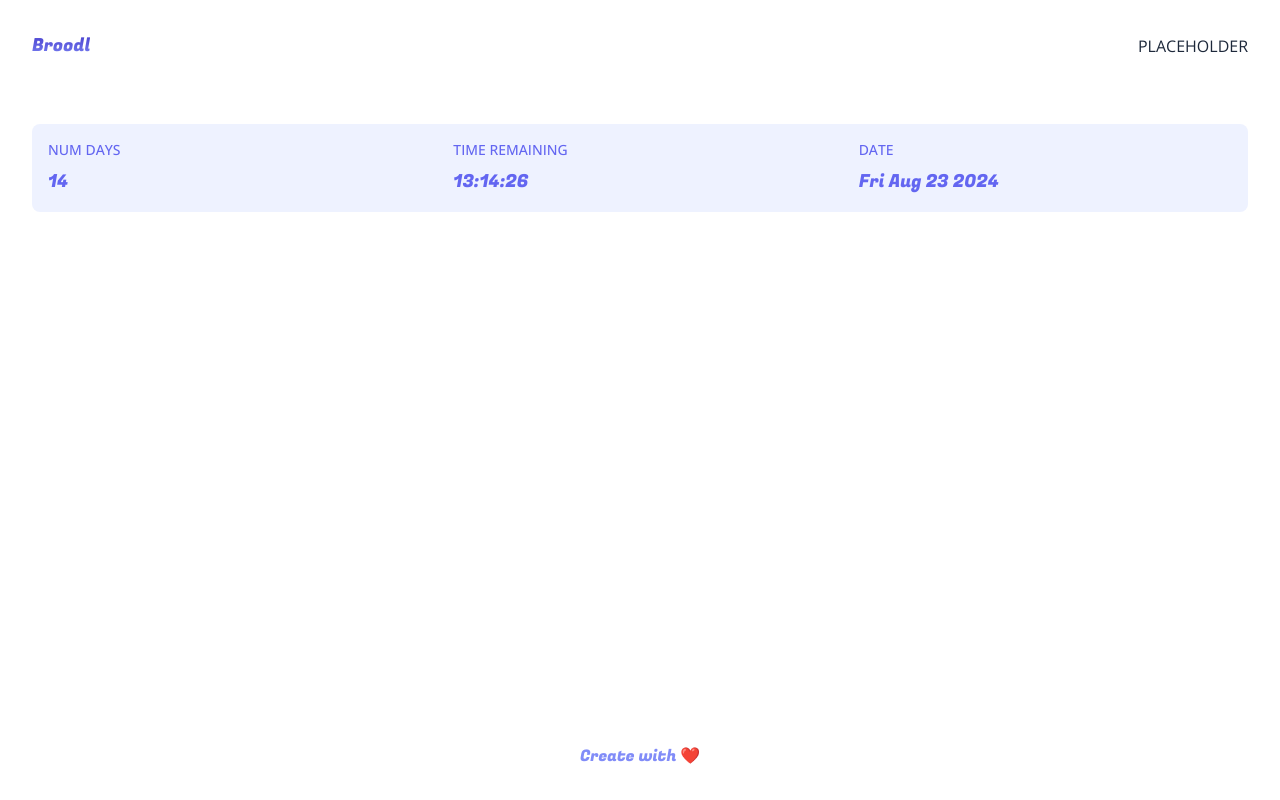
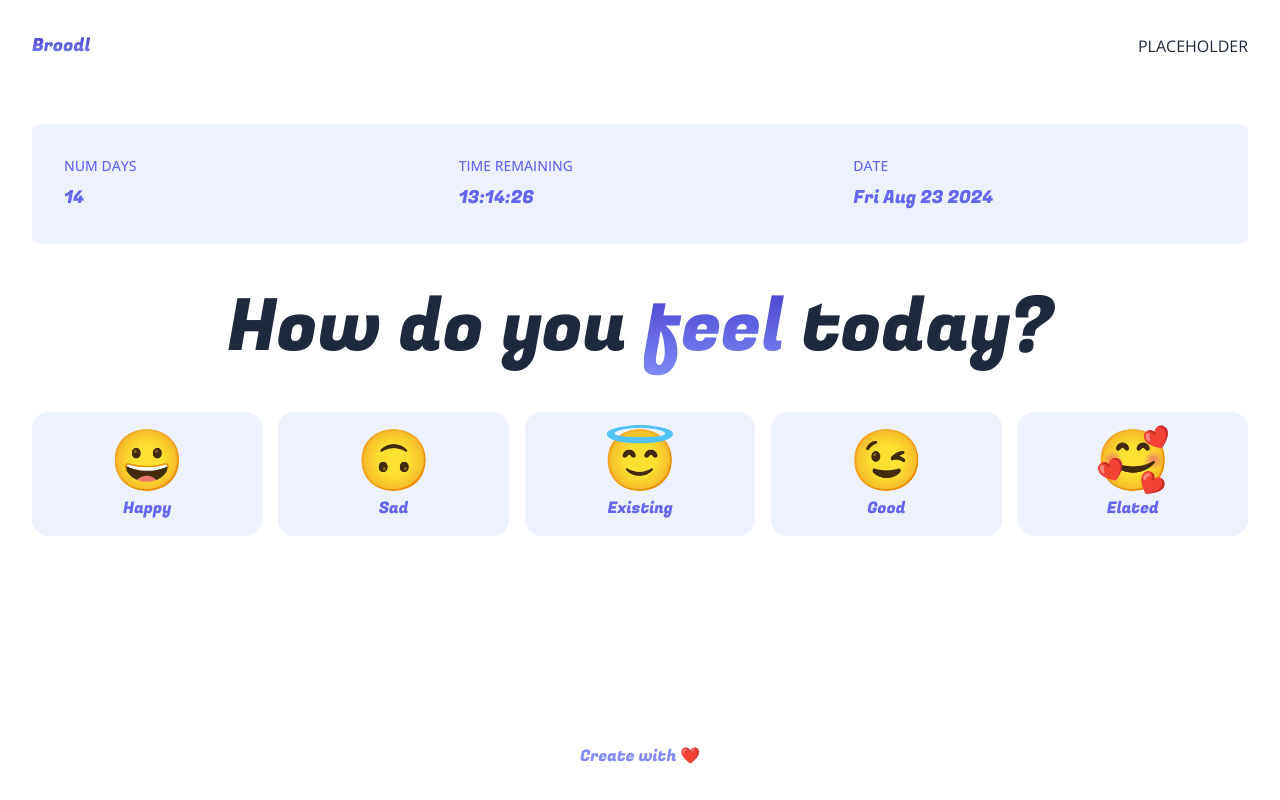
Before and after one commit to qthais/NextJs-App, a Next.js app: page /dashboard in a window 1280 px wide. Built offline with nearby package versions, Linux system fonts and the light colour scheme.

Commit message:
comple emoij button

```diff
--- a/app/globals.css
+++ b/app/globals.css
@@ -7,3 +7,10 @@
   -webkit-background-clip: text;
   -webkit-text-fill-color: transparent;
 }
+.purpleShadow{
+  box-shadow: 3px 3px 1px 1ox lavender;
+}
+.purpleShadow:hover{
+  transform: translate(3px,3px);
+  box-shadow: 0px 0px 1px 1px lavender;
+}
--- a/components/Dashboard.jsx
+++ b/components/Dashboard.jsx
@@ -7,15 +7,36 @@ export default function Dashboard() {
     time_remaining:'13:14:26',
     date:(new Date()).toDateString()
   }
+  const moods = {
+    'Happy': '😀',
+    'Sad': '🙃',
+    'Existing': '😇',
+    'Good': '😉',
+    'Elated': '🥰',
+  };
+
   return (
-    <div className='flex flex-col flex-1'>
-      <div className='grid grid-cols-1 sm:grid-cols-3 bg-indigo-50 text-indigo-500 rounded-lg'>
+    <div className='flex flex-col flex-1 gap-8 sm:gap-12 md:gap-62'>
+      <div className='grid grid-cols-3 p-4 bg-indigo-50 text-indigo-500 rounded-lg'>
         {Object.keys(statuses).map((s,i)=>{
           return (
             <div key={i} className='p-4 flex flex-col gap-1 sm:gap-2'>
-              <p className='font-medium uppercase text-xs sm:text-sm'>{s.replaceAll('_',' ')}</p>
-              <p className={'text-base sm:text-lg '+fugaz.className}>{statuses[s]}</p>
+              <p className='font-medium uppercase text-xs sm:text-sm truncate'>{s.replaceAll('_',' ')}</p>
+              <p className={'text-base sm:text-lg truncate '+fugaz.className}>{statuses[s]}</p>
             </div>
+          )
+        })}
+      </div>
+      <h4 className={'text-5xl sm:text-6xl md:text-7xl text-center '+fugaz.className}>
+        How do you <span className='textGradient'>feel</span> today?
+      </h4>
+      <div className='flex items-stretch flex-wrap gap-4'>
+        {Object.keys(moods).map((m,i)=>{
+          return(
+            <button className={'p-4 px-10 rounded-2xl purpleShadow duration-200 bg-indigo-50 hover:bg-indigo-200 flex flex-col flex-1 items-center gap-2'} key={i}>
+              <p className='text-4xl sm:text-5xl md:text-6xl'>{moods[m]}</p>
+              <p className={'text-indigo-500 text-xs sm:text-sm md:text-base '+fugaz.className}>{m}</p>
+            </button>
           )
         })}
       </div>
```
Also changed, not shown: package.json (+5 -5 lines).
